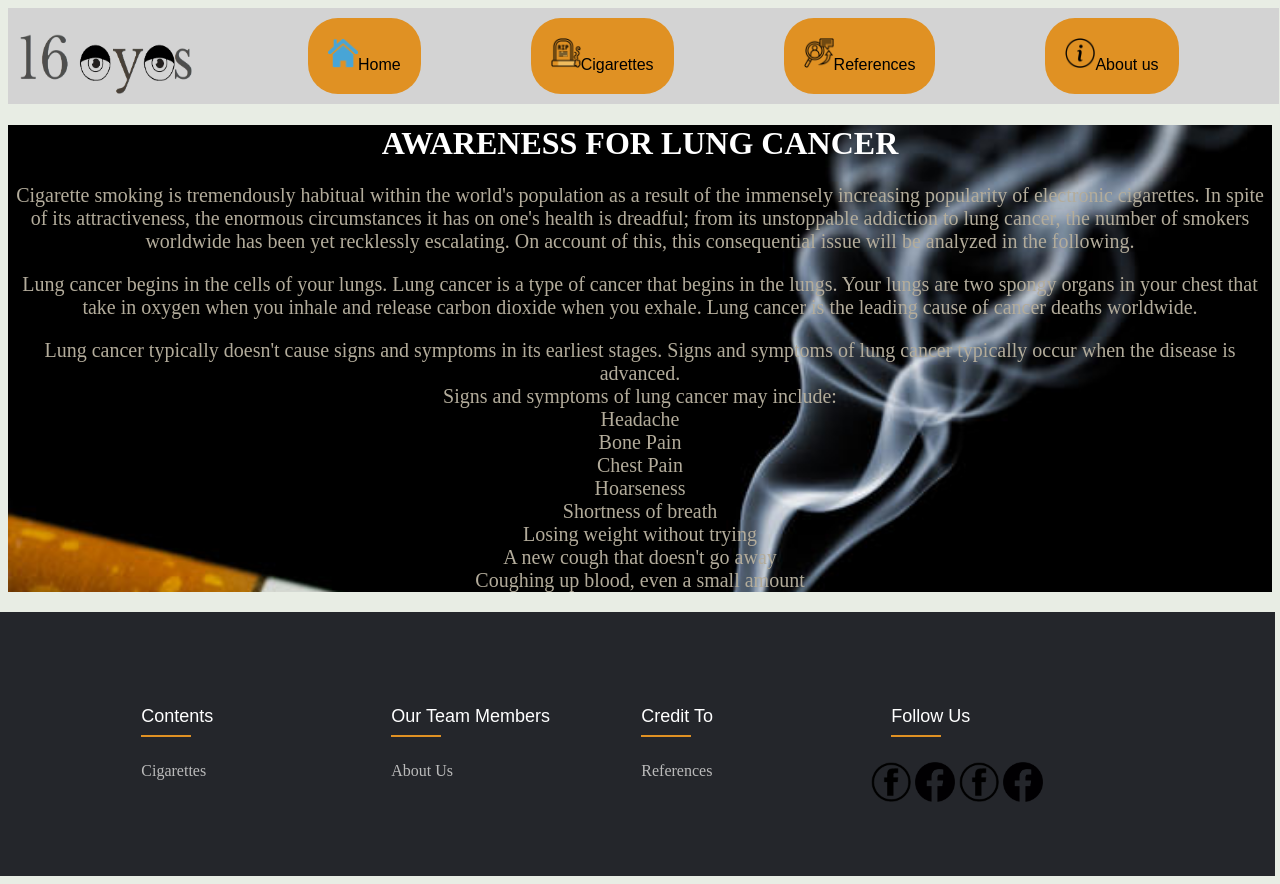
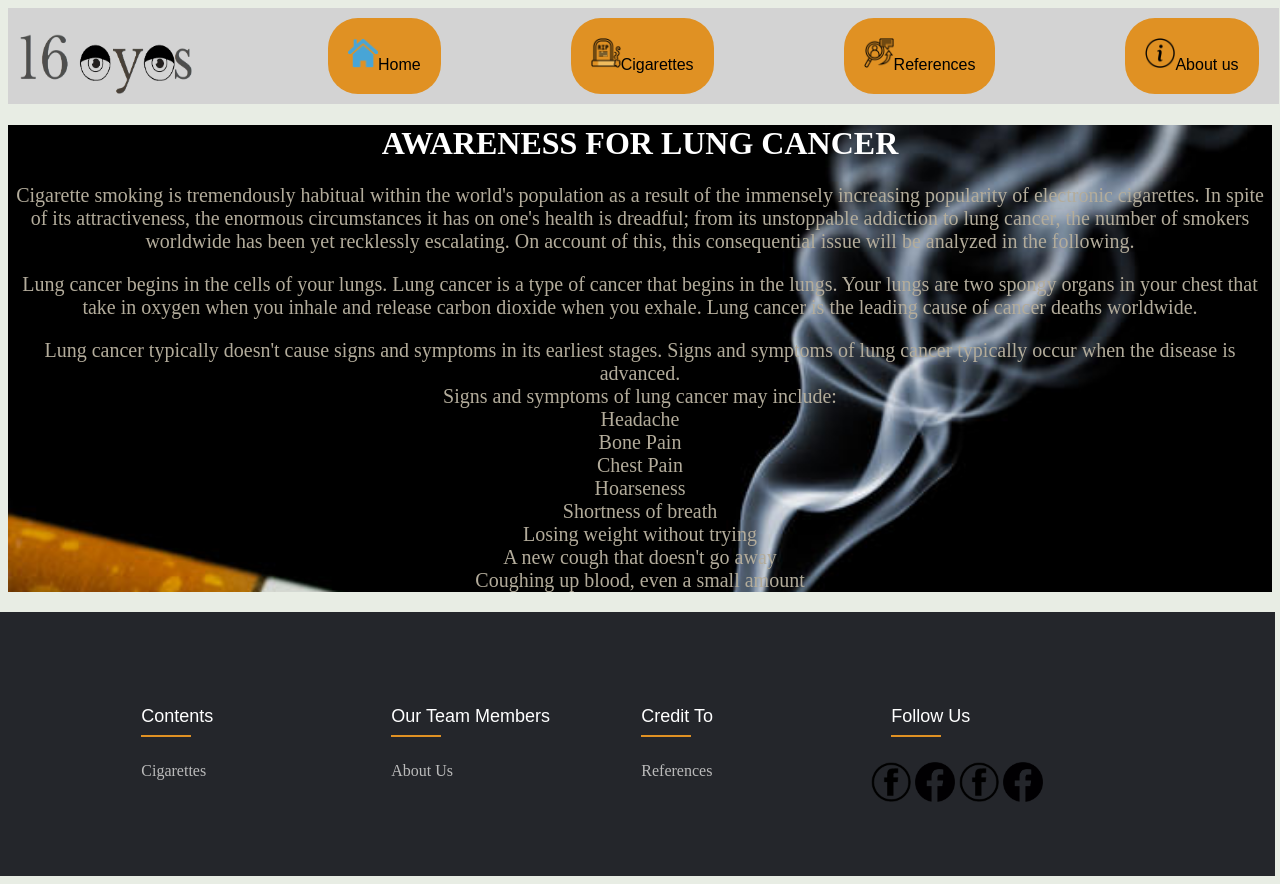
Before and after one commit to susanIGP/Awareness-for-Lung-Cancer-16-eyes, a plain HTML site: page index.html in a window 1280 px wide. Drawn offline with Linux system fonts and the light colour scheme.

Commit message:
Update homestyletwo.css

```diff
--- a/homestyletwo.css
+++ b/homestyletwo.css
@@ -67,7 +67,7 @@ button{
     padding: 20px;
     border: none;
     border-radius: 30px;
-    margin-left: 110px;
+    margin-left: 130px;
     font-weight: 500;
     font-size: 16px;
     display: inline-flex;
```
